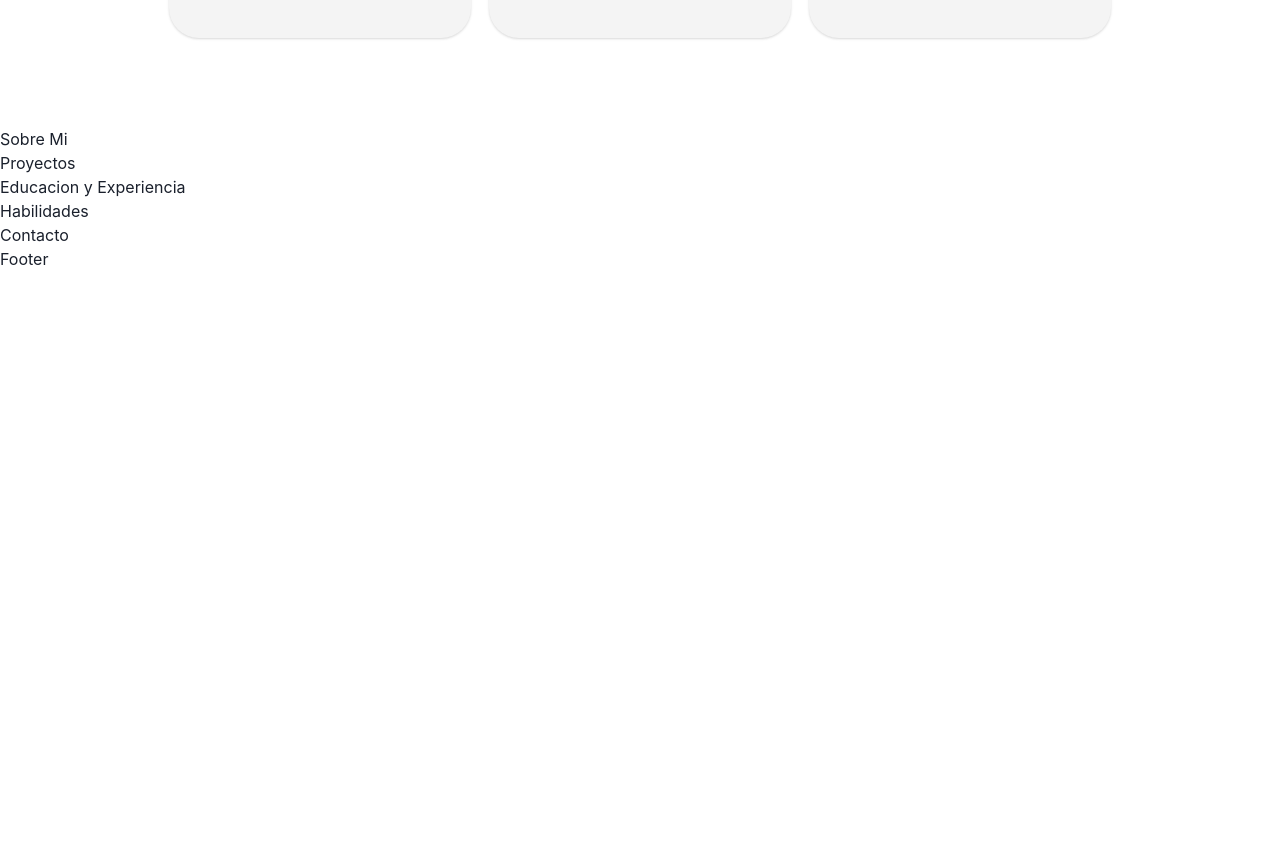
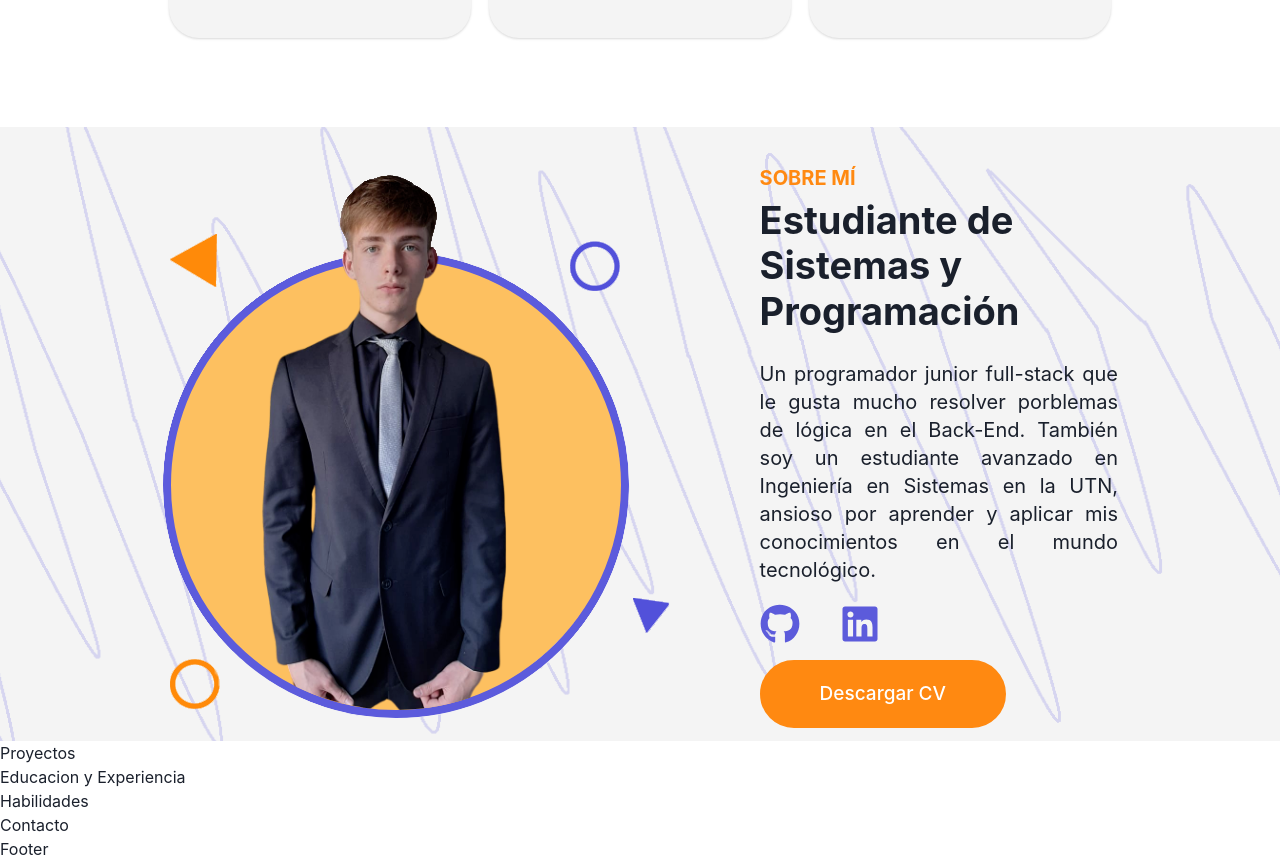
Before and after one commit to IgnacioFerCosio/MiPortfolioReact, a React (Vite) app: page / in a window 1280 px wide. Shown: the part 1420-2281 px from the top of the page. Before the commit the page ends 1691 px from the top, so only its background shows below. Built offline with nearby package versions, Linux system fonts and the light colour scheme.

Commit message:
Creacion del componente Buttons para reutilizar DescargarCV. Instale los iconos de react y los coloque en la pagina. Estilo del SobreMi terminado.

```diff
--- a/package.json
+++ b/package.json
@@ -10,12 +10,14 @@
     "preview": "vite preview"
   },
   "dependencies": {
+    "@chakra-ui/icons": "^2.1.1",
     "@chakra-ui/react": "^2.8.2",
     "@emotion/react": "^11.13.0",
     "@emotion/styled": "^11.13.0",
     "framer-motion": "^11.3.19",
     "react": "^18.3.1",
-    "react-dom": "^18.3.1"
+    "react-dom": "^18.3.1",
+    "react-icons": "^5.2.1"
   },
   "devDependencies": {
     "@types/react": "^18.3.3",
--- /dev/null
+++ b/src/Components/Buttons/Buttons.jsx
@@ -0,0 +1,21 @@
+import { Button } from "@chakra-ui/react"
+
+const Buttons = ({ children, ...props }) => {
+    return (
+      <Button
+        borderRadius={'45px'}
+        bg={'brand.naranja'}
+        color={'white'}
+        border={'2px'}
+        borderColor={'brand.naranja'}
+        p={'32px 58px'}
+        fontSize={'19px'}
+        fontWeight={'500'}
+        _hover={{bg: "transparent", color: "brand.naranja", transition:'0.7s'}}
+        {...props}
+      >
+        {children}
+      </Button>
+    )
+  }
+  export default Buttons
--- a/src/Components/Header/Header.jsx
+++ b/src/Components/Header/Header.jsx
@@ -2,6 +2,7 @@ import React from 'react'
 import './Header.css'
 import logo from '/src/assets/images/logo.png'
 import { Box, Flex, Link  } from '@chakra-ui/react'
+import Buttons from '../Buttons/Buttons'
 
 const CustomLink = ({ children, ...props }) => {
   return (
@@ -30,10 +31,9 @@ function Header() {
               <CustomLink>Proyectos</CustomLink>
               <CustomLink>Habilidades</CustomLink>
               <CustomLink>Servicios</CustomLink>
-              <Link borderRadius={'45px'} bg={'brand.naranja'} color={'white'} border={'2px'} borderColor={'brand.naranja'}
-              p={'18px 58px'} fontSize={'19px'} fontWeight={'500'} _hover={{bg: "transparent", color: "brand.naranja", transition:'0.7s'}}>
+              <Buttons>
                 Descargar CV
-              </Link>
+              </Buttons>
             </Flex>
           </Box>
         </Flex>
--- a/src/Components/Hero/Hero.jsx
+++ b/src/Components/Hero/Hero.jsx
@@ -1,7 +1,9 @@
 import React from 'react'
 import './Hero.css'
 import perfil from '/src/assets/images/perfil.jpg'
-import { Box, Flex, Image, Heading, Text, Link } from '@chakra-ui/react'
+import { Box, Flex, Image, Heading, Text, Link, Icon } from '@chakra-ui/react'
+import { IoPaperPlaneOutline } from "react-icons/io5";
+
 
 const HeroButton = ({ children, ...props }) => {
   return (
@@ -33,7 +35,7 @@ function Hero() {
         <Box w={'450px'} mt={'20px'}>
           <Flex justifyContent={'space-around'}>
             <HeroButton>Mis Trabajos</HeroButton>
-            <HeroButton>Contáctame</HeroButton>
+            <HeroButton><Icon as={IoPaperPlaneOutline} mr={'14px'}></Icon>Contáctame</HeroButton>
           </Flex>
         </Box>
       </Flex>
--- a/src/Components/SobreMi/SobreMi.jsx
+++ b/src/Components/SobreMi/SobreMi.jsx
@@ -1,12 +1,59 @@
 import React from 'react'
 import './SobreMi.css'
+import { Box, Link, Text, Heading, Image, Flex, Icon } from '@chakra-ui/react'
+import yo from '../../assets/images/yo.png'
+import backImage from '../../assets/images/fondoSenoidal.png'
+import Buttons from '../Buttons/Buttons'
+import { FaGithub } from "react-icons/fa"
+import { FaLinkedin } from "react-icons/fa";
+
+const CustomIcons = ({ children, ...props }) => {
+  return (
+    <Icon
+      fontSize={'40px'}
+      color={'brand.morado'}
+      _hover={{color: 'brand.naranja', transition:'0.7s' }}
+      {...props}
+    >
+      {children}
+    </Icon>
+  );
+};
 
 function SobreMi() {
 
   return (
-    <>
-     <p>Sobre Mi</p>
-    </>
+    <Box as='section'
+      bgImage={backImage}
+      pt={'3%'}
+      pb={'1%'}
+      backgroundRepeat={'no-repeat'}
+      backgroundSize={'cover'}
+      backgroundPosition={'center'}
+    >
+      <Flex alignItems={'center'} justifyContent={'center'}>
+        <Image src={yo} alt="" />
+        <Box w={'35%'} pl={'7%'} textAlign={'justify'}>
+          <Box>
+            <Heading as={'h4'} fontSize={'20px'} color={'brand.naranja'} mb={'8px'}>SOBRE MÍ</Heading>
+            <Heading as={'h1'} fontSize={'38px'} mt={'0px'} textAlign={'left'}>Estudiante de Sistemas y Programación</Heading>
+            <Text lineHeight={'28px'} fontSize={'20px'}>Un programador junior full-stack que le gusta mucho resolver porblemas de lógica en el Back-End. También soy un estudiante avanzado en Ingeniería en Sistemas en la UTN, ansioso por aprender y aplicar mis conocimientos en el mundo tecnológico.</Text>
+          </Box>
+          <Box w={'120px'} pb={'10px'} mt={'20px'}>
+            <Flex justifyContent={'space-between'}>
+              <Link href="https://github.com/IgnacioFerCosio" target="_blank">
+                <CustomIcons as={FaGithub} ></CustomIcons>
+              </Link>
+              <Link href="https://www.linkedin.com/in/ignacio-fern%C3%A1ndez-4048a41b3/" target="_blank">
+                <CustomIcons as={FaLinkedin}></CustomIcons>
+              </Link>
+            </Flex>
+          </Box>
+          <Buttons>Descargar CV</Buttons>
+        </Box>
+      </Flex>
+
+    </Box>
   )
 }
 
```
Also changed, not shown: 1 other file (tests, documents, lock files or other folders).
